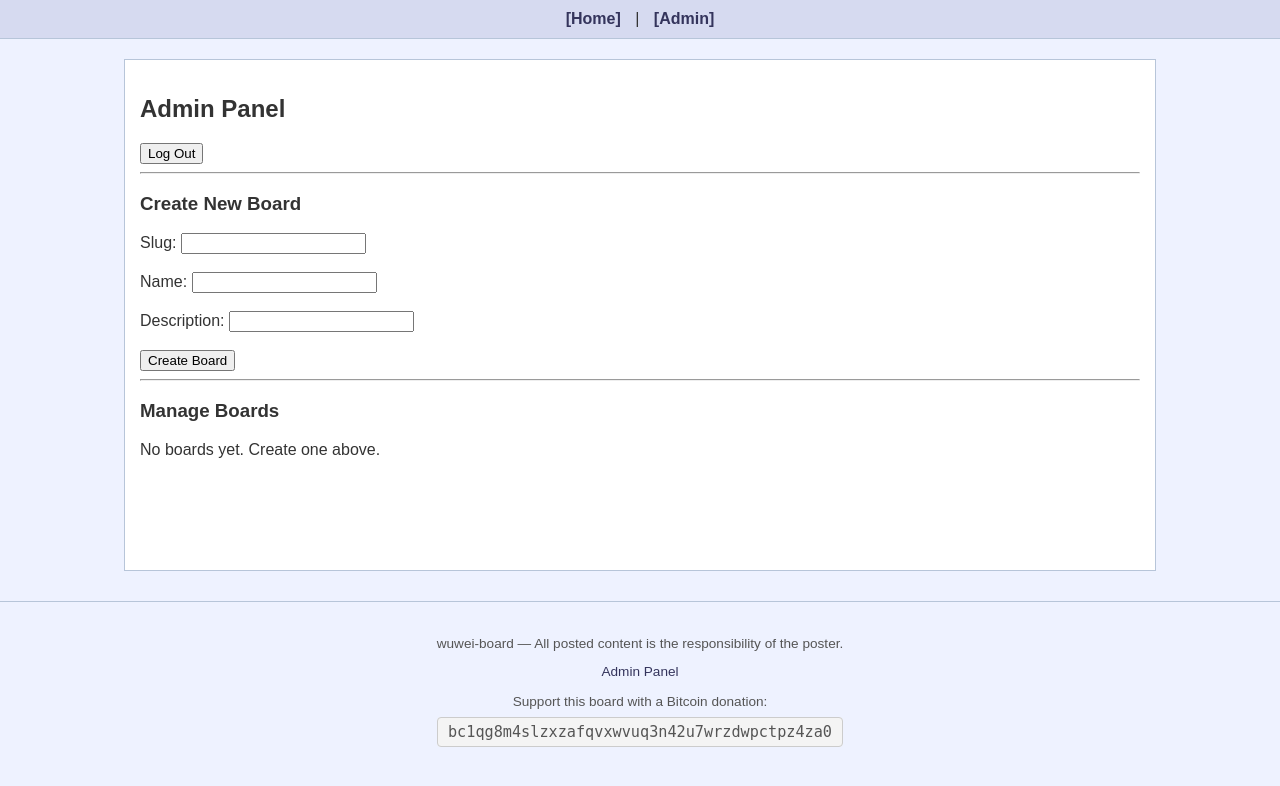
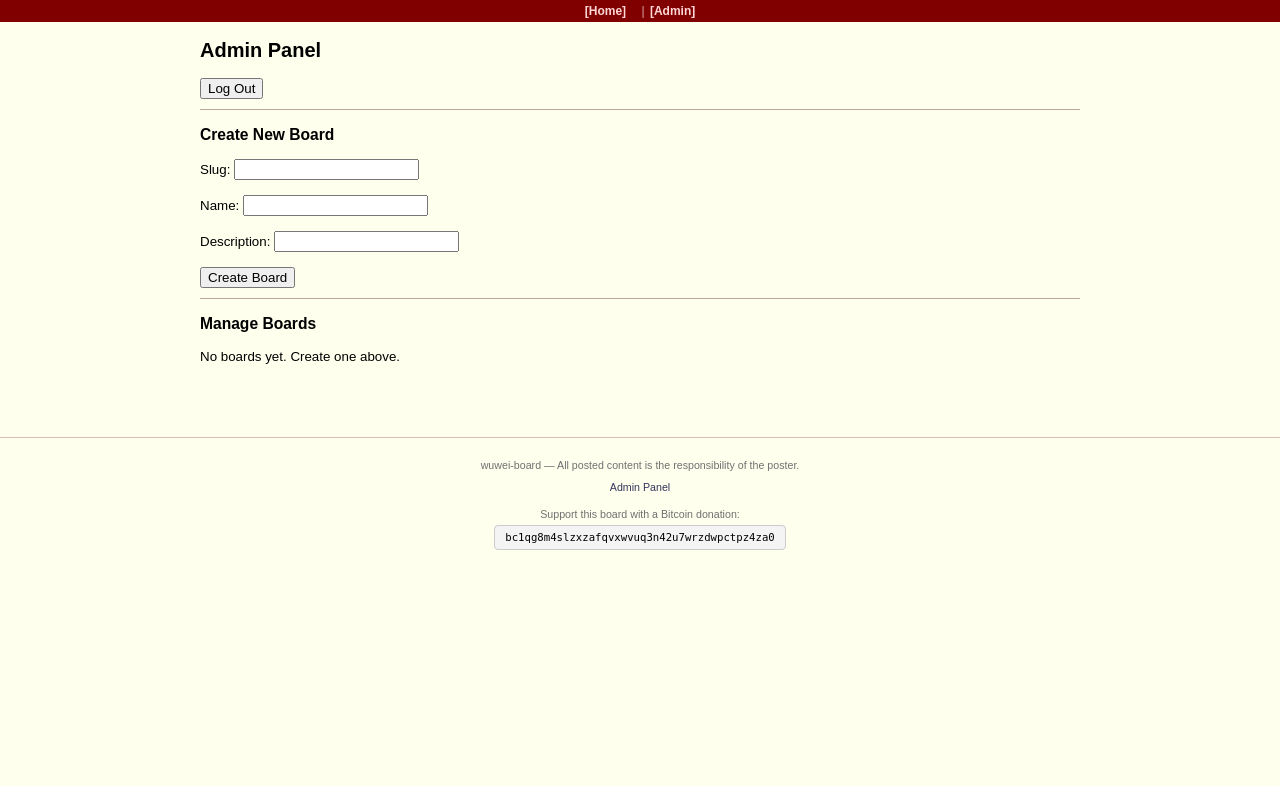
Before and after one commit to Awuah-B/wuwei-board, a Flask app: page /admin in a window 1280 px wide. Shown: the top 786 px of the page. Run offline with Flask 3, Linux system fonts and the light colour scheme; the visitor is signed in with stand-in values (Sample User, id 1); data that the repository does not hold is empty; some libraries are stand-ins or nearby versions.

Commit message:
base css

```diff
--- a/templates/base.html
+++ b/templates/base.html
@@ -4,124 +4,58 @@
     <meta charset="UTF-8">
     <meta name="viewport" content="width=device-width, initial-scale=1.0">
     <title>{% block title %}wuwei-board{% endblock %}</title>
-    <style>
-        /* Base styling for a clean, classic board look */
-        body {
-            font-family: Arial, sans-serif;
-            background-color: #eef2ff;
-            color: #333;
-            margin: 0;
-            padding: 0;
-        }
-        header {
-            background-color: #d6daf0;
-            border-bottom: 1px solid #b7c5d9;
-            padding: 10px;
-            text-align: center;
-        }
-        header nav a {
-            margin: 0 10px;
-            text-decoration: none;
-            color: #34345c;
-            font-weight: bold;
-        }
-        header nav a:hover {
-            text-decoration: underline;
-        }
-        main {
-            max-width: 1000px;
-            margin: 20px auto;
-            padding: 15px;
-            background-color: #fff;
-            border: 1px solid #b7c5d9;
-            min-height: 60vh;
-        }
-        .flash-message {
-            background-color: #f0e68c;
-            border: 1px solid #d4c85a;
-            color: #333;
-            padding: 10px;
-            margin-bottom: 15px;
-            border-radius: 4px;
-        }
-        footer {
-            text-align: center;
-            padding: 20px;
-            font-size: 0.85rem;
-            color: #555;
-            border-top: 1px solid #b7c5d9;
-            margin-top: 30px;
-        }
-        footer a {
-            color: #34345c;
-            text-decoration: none;
-        }
-        footer a:hover {
-            text-decoration: underline;
-        }
 
-        /* Donation Box Styling */
-        .donation-box {
-            margin-top: 15px;
-        }
-        .donation-box code {
-            background: #f4f4f4;
-            padding: 5px 10px;
-            border-radius: 4px;
-            cursor: pointer;
-            font-family: monospace;
-            font-size: 0.95rem;
-            border: 1px solid #ccc;
-        }
-        .donation-box code:hover {
-            background: #e9e9e9;
-        }
-        #copy-msg {
-            color: green;
-            font-size: 0.8rem;
-            margin-top: 5px;
-            display: none;
-        }
-    </style>
+    {# Link to your original Yotsuba theme CSS #}
+    <link rel="stylesheet" href="{{ url_for('static', filename='style.css') }}">
 </head>
 <body>
-    <header>
-        <nav>
+
+    {# ===== Navbar (Uses .navbar classes from style.css) ===== #}
+    <div class="navbar">
+        <span class="nav-boards">
             <a href="/">[Home]</a>
             {% block nav_boards %}{% endblock %}
-            |
-            <a href="/admin">[Admin]</a>
-        </nav>
-    </header>
+        </span>
+        <span class="nav-sep">|</span>
+        <a href="/admin">[Admin]</a>
+    </div>
 
-    <main>
-        {# Display Flash Messages #}
+    {# ===== Main Content Area (Uses .content class) ===== #}
+    <div class="content">
+
+        {# Flash Messages (Uses .flash class) #}
         {% with messages = get_flashed_messages() %}
             {% if messages %}
                 {% for message in messages %}
-                    <div class="flash-message">{{ message }}</div>
+                    <div class="flash">{{ message }}</div>
                 {% endfor %}
             {% endif %}
         {% endwith %}
 
-        {# Main Page Content #}
+        {# Page-Specific Content #}
         {% block content %}{% endblock %}
-    </main>
 
+    </div>
+
+    {# ===== Footer ===== #}
     <footer>
         <p>wuwei-board — All posted content is the responsibility of the poster.</p>
         <p><a href="/admin">Admin Panel</a></p>
 
         {# Bitcoin Donation Address #}
-        <div class="donation-box">
+        <div style="margin-top: 15px;">
             <p>Support this board with a Bitcoin donation:</p>
-            <code id="btc-address" onclick="copyToClipboard()" title="Click to copy address">
+            <code id="btc-address"
+                  style="background: #f4f4f4; padding: 5px 10px; border-radius: 4px; cursor: pointer; font-family: monospace; border: 1px solid #ccc; color: #000;"
+                  onclick="copyToClipboard()"
+                  title="Click to copy address">
                 bc1qg8m4slzxzafqvxwvuq3n42u7wrzdwpctpz4za0
             </code>
-            <p id="copy-msg">Address copied to clipboard!</p>
+            <p id="copy-msg" style="color: #789922; font-size: 8pt; margin-top: 5px; display: none;">Address copied to clipboard!</p>
         </div>
     </footer>
 
+    {# Copy-to-Clipboard Script #}
     <script>
         function copyToClipboard() {
             const address = "bc1qg8m4slzxzafqvxwvuq3n42u7wrzdwpctpz4za0";
@@ -137,5 +71,6 @@
 
     {# Page-specific scripts #}
     {% block scripts %}{% endblock %}
+
 </body>
 </html>
```
